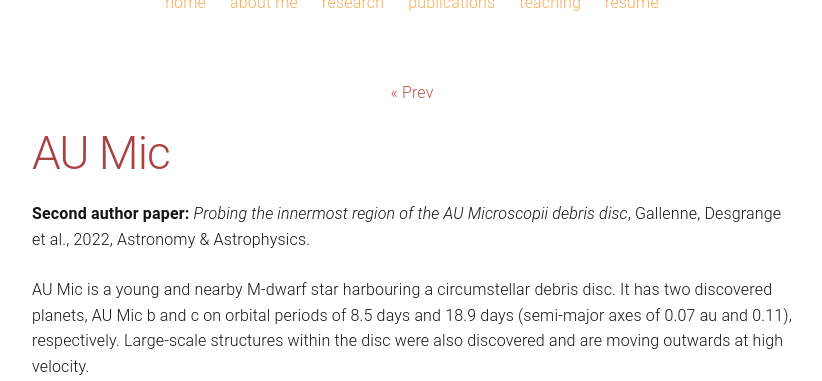
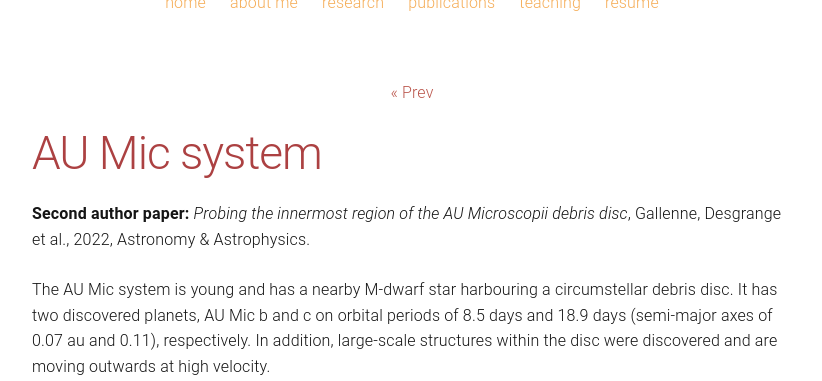
Before and after one commit to cdesgrange/cdesgrange.github.io, a Jekyll site: the page built from _posts/2022-03-23-AUMic.markdown, in a window 1280 px wide and 900 px high, cut to the strip 186-567 px from the top of the window. Shown: the whole strip, without its empty margins (228-1050 px from the left). Built offline with Jekyll 4.4.1, drawn with Linux system fonts in a browser that asks for light colours.

Commit message:
Update 2022-03-23-AUMic.markdown

```diff
--- a/_posts/2022-03-23-AUMic.markdown
+++ b/_posts/2022-03-23-AUMic.markdown
@@ -1,13 +1,13 @@
 ---
 layout: post
-title:  "AU Mic"
+title:  "AU Mic system"
 date:   2020-03-23 20:09:00
 preview: fig/fig_intro_AUMic.png
 ---
 
 <b> Second author paper: </b> <i> Probing the innermost region of the AU Microscopii debris disc</i>, Gallenne,  Desgrange et al., 2022, Astronomy & Astrophysics.
 
-AU Mic is a young and nearby M-dwarf star harbouring a circumstellar debris disc. It has two discovered planets, AU Mic b and c on orbital periods of 8.5 days and 18.9 days (semi-major axes of 0.07 au and 0.11), respectively. Large-scale structures within the disc were also discovered and are moving outwards at high velocity.
+The AU Mic system is young and has a nearby M-dwarf star harbouring a circumstellar debris disc. It has two discovered planets, AU Mic b and c on orbital periods of 8.5 days and 18.9 days (semi-major axes of 0.07 au and 0.11), respectively. In addition, large-scale structures within the disc were discovered and are moving outwards at high velocity.
 
 <p align="center">
 <img src="/fig/fig_intro_AUMic.png" width="500">
```
